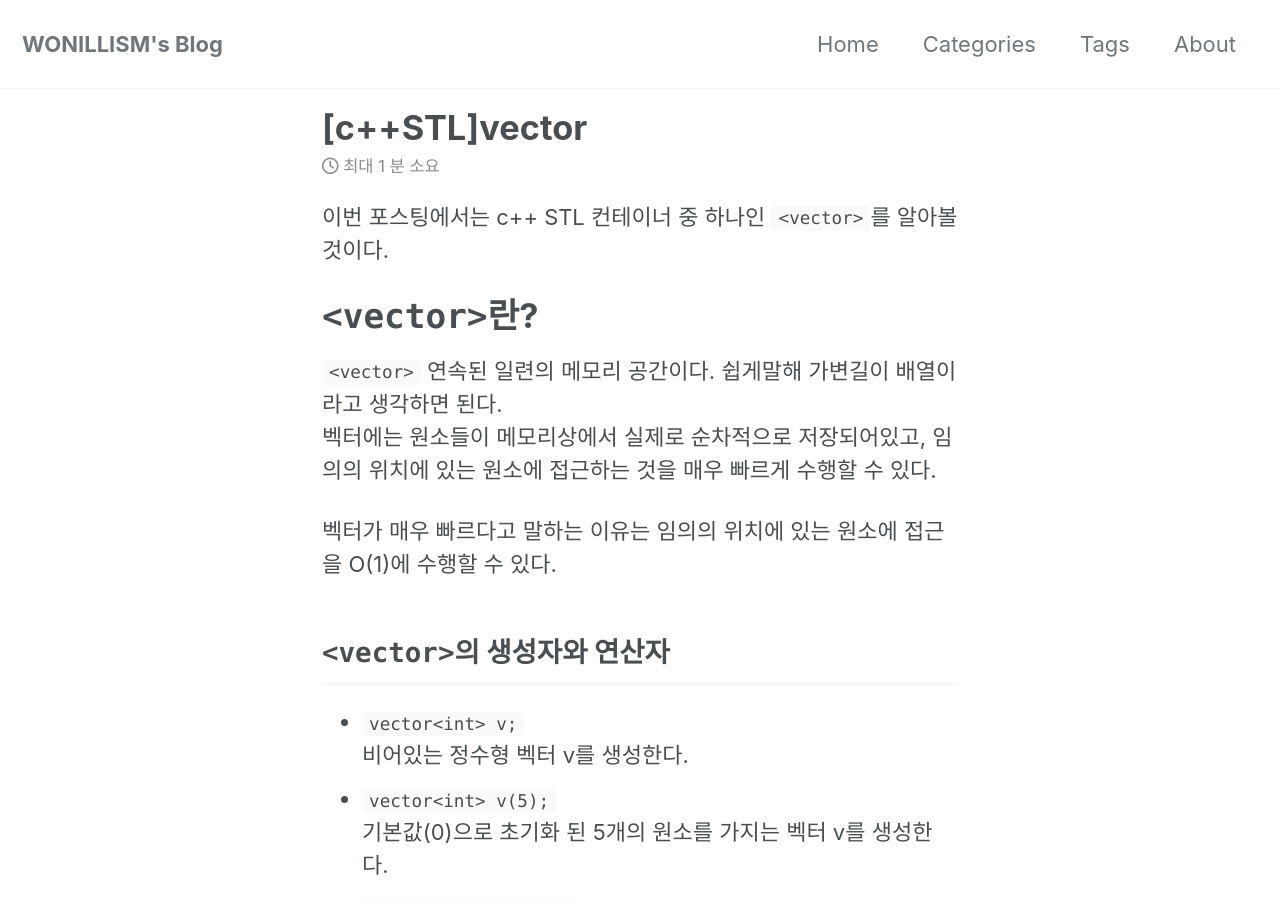
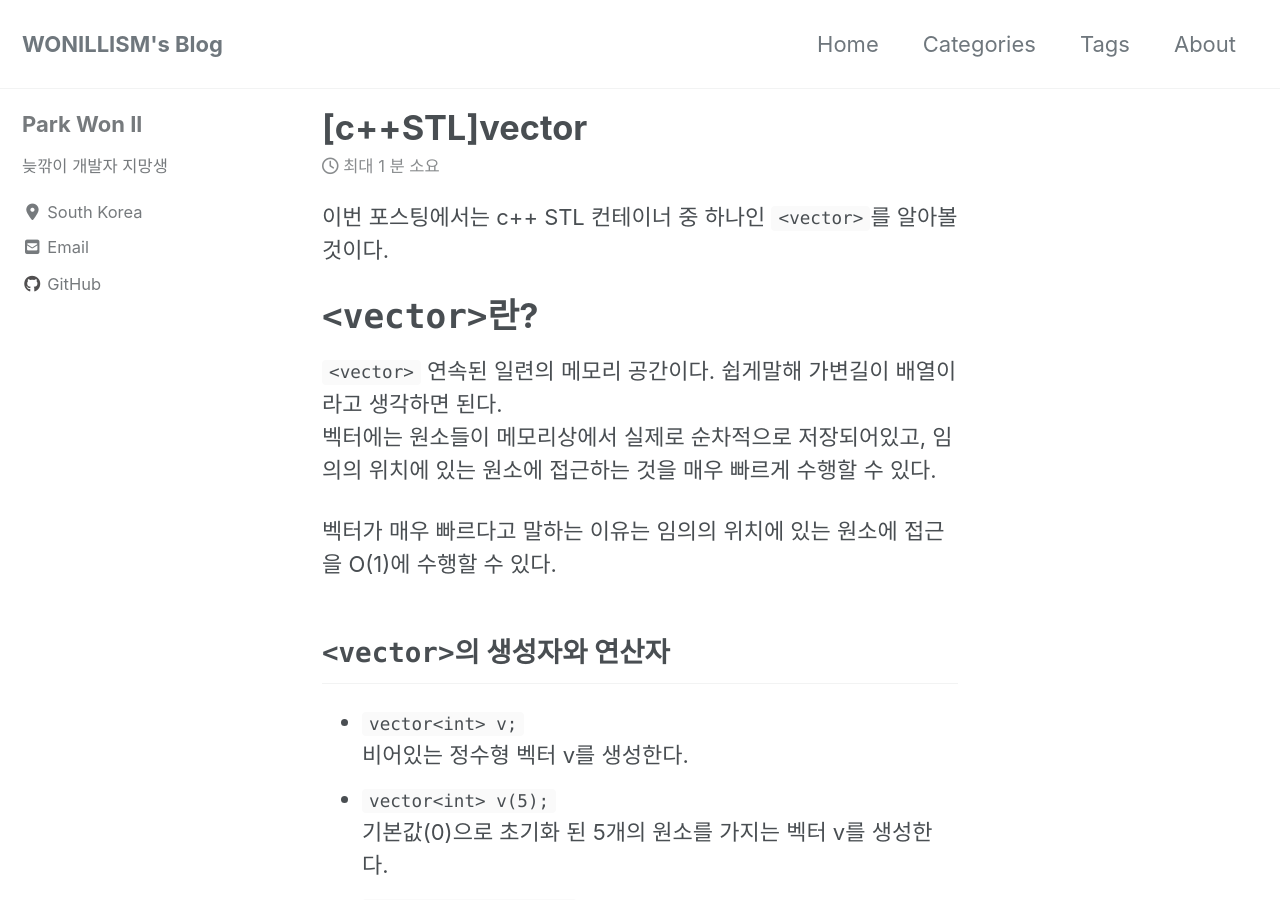
Before and after one commit to WONILLISM/wonillism.github.io, a Jekyll site: the page built from _posts/2019-09-03-cppSTL-3(vector).md, in a window 1280 px wide and 900 px high. Built offline with Jekyll 4.4.1, drawn with Linux system fonts in a browser that asks for light colours; cached includes are drawn as plain includes; nearby versions of some CDN libraries; comment, search, counter and statistics services are not loaded; part of the change alters nothing that is shown.

Commit message:
사이트 저자 소개 부분 활성화(posts)

```diff
--- a/_config.yml
+++ b/_config.yml
@@ -286,13 +286,12 @@ defaults:
       type: posts
     values:
       layout: single
-      author_profile: false
+      author_profile: true
       read_time: true
       comments: true # true
       share: true
       related: true
-      sidebar:
-        nav: "docs"
+
 
   # _pages
   - scope:
```
